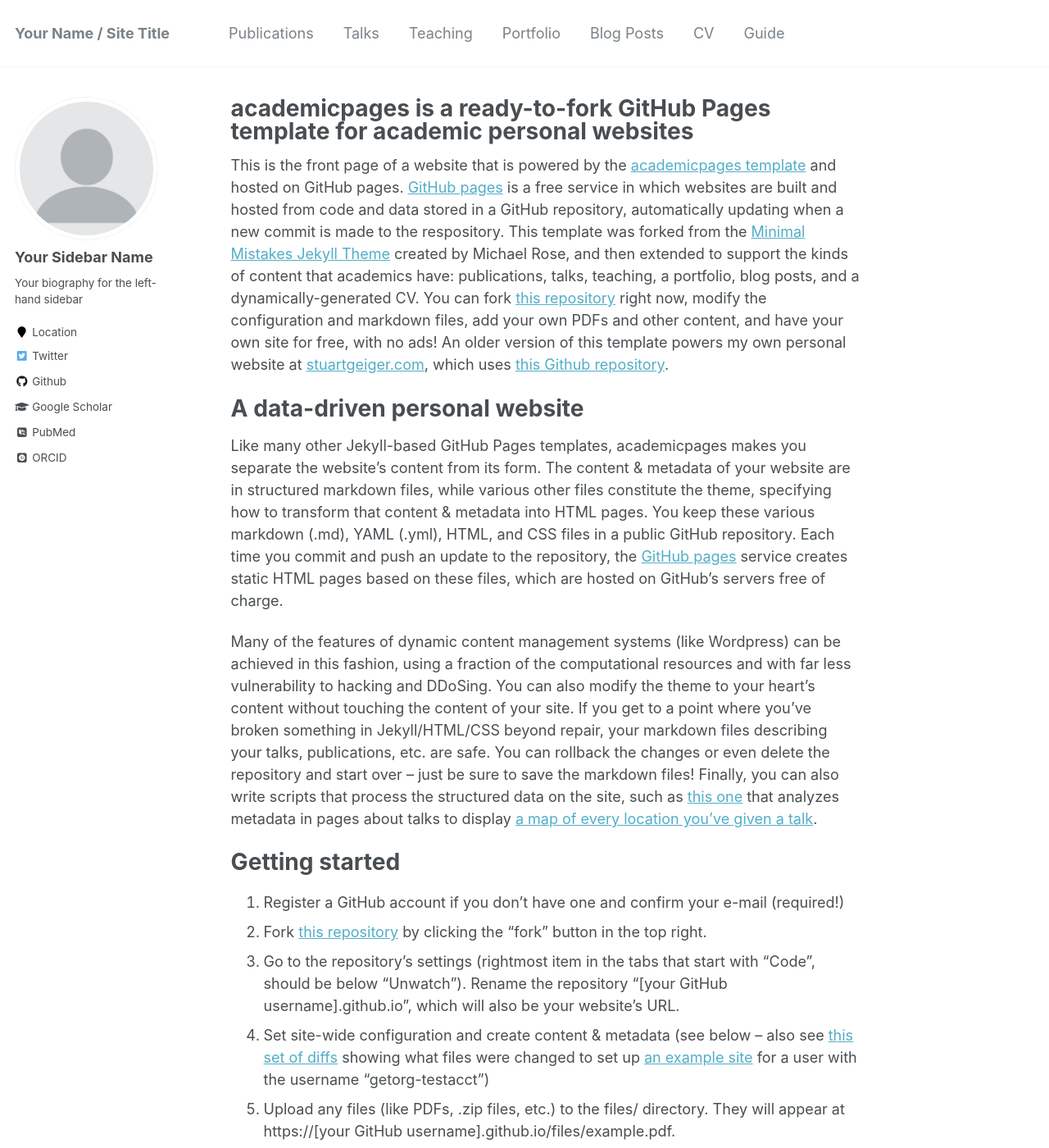
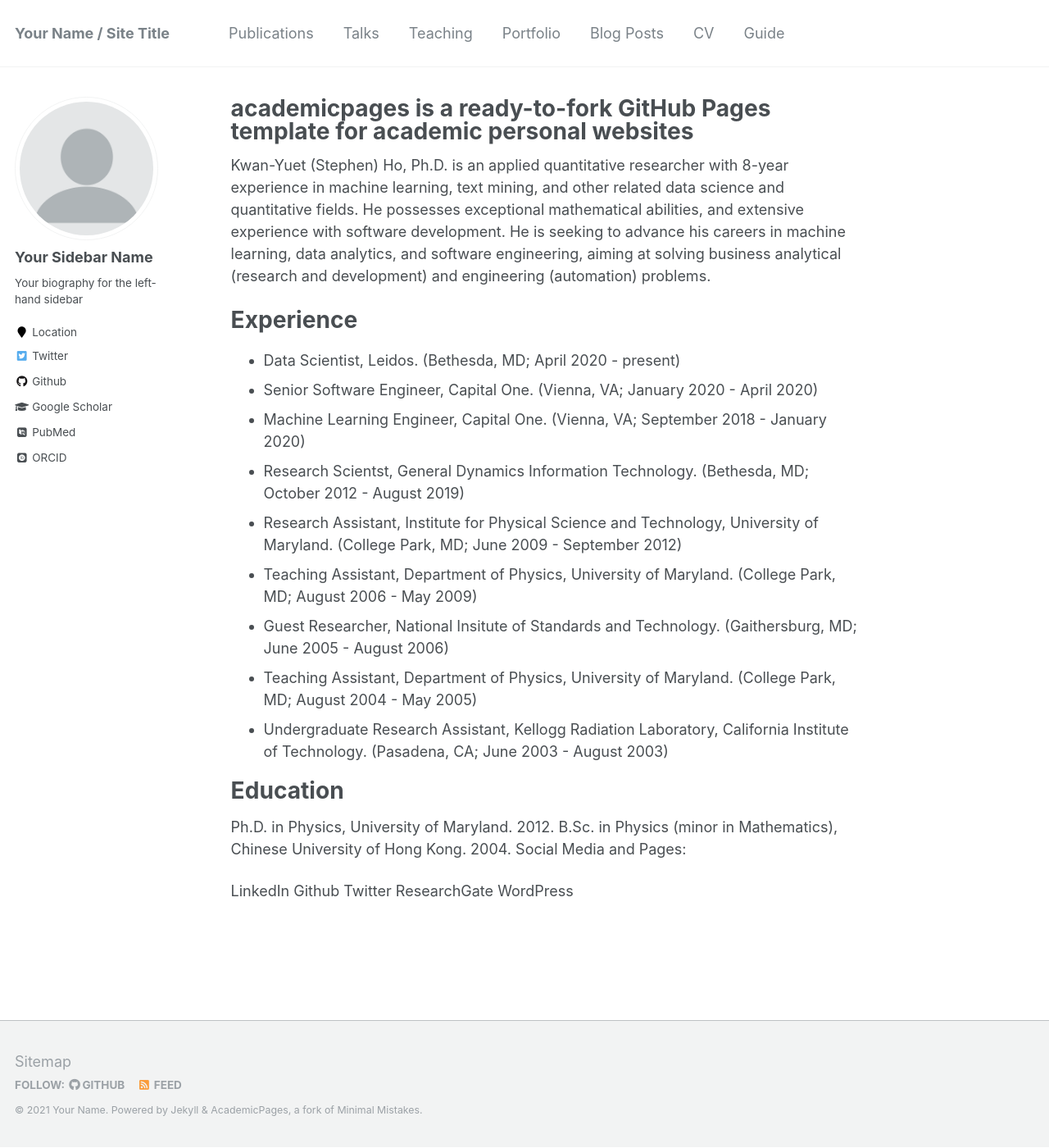
Before and after one commit to stephenhky/stephenhky.github.io, a Jekyll site: the page built from _pages/about.md, in a window 1280 px wide and 1400 px high. Shown: the whole window at 82% size. Built offline with Jekyll 4.4.1, drawn with Linux system fonts in a browser that asks for light colours; some web fonts are replaced; some of the changed text lies outside the part shown.

Commit message:
about me

```diff
--- a/_pages/about.md
+++ b/_pages/about.md
@@ -8,43 +8,28 @@ redirect_from:
   - /about.html
 ---
 
-This is the front page of a website that is powered by the [academicpages template](https://github.com/academicpages/academicpages.github.io) and hosted on GitHub pages. [GitHub pages](https://pages.github.com) is a free service in which websites are built and hosted from code and data stored in a GitHub repository, automatically updating when a new commit is made to the respository. This template was forked from the [Minimal Mistakes Jekyll Theme](https://mmistakes.github.io/minimal-mistakes/) created by Michael Rose, and then extended to support the kinds of content that academics have: publications, talks, teaching, a portfolio, blog posts, and a dynamically-generated CV. You can fork [this repository](https://github.com/academicpages/academicpages.github.io) right now, modify the configuration and markdown files, add your own PDFs and other content, and have your own site for free, with no ads! An older version of this template powers my own personal website at [stuartgeiger.com](http://stuartgeiger.com), which uses [this Github repository](https://github.com/staeiou/staeiou.github.io).
+Kwan-Yuet (Stephen) Ho, Ph.D. is an applied quantitative researcher with 8-year experience in machine learning, text mining, and other related data science and quantitative fields. He possesses exceptional mathematical abilities, and extensive experience with software development. He is seeking to advance his careers in machine learning, data analytics, and software engineering, aiming at solving business analytical (research and development) and engineering (automation) problems.
 
-A data-driven personal website
-======
-Like many other Jekyll-based GitHub Pages templates, academicpages makes you separate the website's content from its form. The content & metadata of your website are in structured markdown files, while various other files constitute the theme, specifying how to transform that content & metadata into HTML pages. You keep these various markdown (.md), YAML (.yml), HTML, and CSS files in a public GitHub repository. Each time you commit and push an update to the repository, the [GitHub pages](https://pages.github.com/) service creates static HTML pages based on these files, which are hosted on GitHub's servers free of charge.
+# Experience
 
-Many of the features of dynamic content management systems (like Wordpress) can be achieved in this fashion, using a fraction of the computational resources and with far less vulnerability to hacking and DDoSing. You can also modify the theme to your heart's content without touching the content of your site. If you get to a point where you've broken something in Jekyll/HTML/CSS beyond repair, your markdown files describing your talks, publications, etc. are safe. You can rollback the changes or even delete the repository and start over -- just be sure to save the markdown files! Finally, you can also write scripts that process the structured data on the site, such as [this one](https://github.com/academicpages/academicpages.github.io/blob/master/talkmap.ipynb) that analyzes metadata in pages about talks to display [a map of every location you've given a talk](https://academicpages.github.io/talkmap.html).
+- Data Scientist, Leidos. (Bethesda, MD; April 2020 - present)
+- Senior Software Engineer, Capital One. (Vienna, VA; January 2020 - April 2020)
+- Machine Learning Engineer, Capital One. (Vienna, VA; September 2018 - January 2020)
+- Research Scientst, General Dynamics Information Technology. (Bethesda, MD; October 2012 - August 2019)
+- Research Assistant, Institute for Physical Science and Technology, University of Maryland. (College Park, MD; June 2009 - September 2012)
+- Teaching Assistant, Department of Physics, University of Maryland. (College Park, MD; August 2006 - May 2009)
+- Guest Researcher, National Insitute of Standards and Technology. (Gaithersburg, MD; June 2005 - August 2006)
+- Teaching Assistant, Department of Physics, University of Maryland. (College Park, MD; August 2004 - May 2005)
+- Undergraduate Research Assistant, Kellogg Radiation Laboratory, California Institute of Technology. (Pasadena, CA; June 2003 - August 2003)
 
-Getting started
-======
-1. Register a GitHub account if you don't have one and confirm your e-mail (required!)
-1. Fork [this repository](https://github.com/academicpages/academicpages.github.io) by clicking the "fork" button in the top right.
-1. Go to the repository's settings (rightmost item in the tabs that start with "Code", should be below "Unwatch"). Rename the repository "[your GitHub username].github.io", which will also be your website's URL.
-1. Set site-wide configuration and create content & metadata (see below -- also see [this set of diffs](http://archive.is/3TPas) showing what files were changed to set up [an example site](https://getorg-testacct.github.io) for a user with the username "getorg-testacct")
-1. Upload any files (like PDFs, .zip files, etc.) to the files/ directory. They will appear at https://[your GitHub username].github.io/files/example.pdf.
-1. Check status by going to the repository settings, in the "GitHub pages" section
+# Education
 
-Site-wide configuration
-------
-The main configuration file for the site is in the base directory in [_config.yml](https://github.com/academicpages/academicpages.github.io/blob/master/_config.yml), which defines the content in the sidebars and other site-wide features. You will need to replace the default variables with ones about yourself and your site's github repository. The configuration file for the top menu is in [_data/navigation.yml](https://github.com/academicpages/academicpages.github.io/blob/master/_data/navigation.yml). For example, if you don't have a portfolio or blog posts, you can remove those items from that navigation.yml file to remove them from the header.
+Ph.D. in Physics, University of Maryland. 2012.
+B.Sc. in Physics (minor in Mathematics), Chinese University of Hong Kong. 2004.
+Social Media and Pages:
 
-Create content & metadata
-------
-For site content, there is one markdown file for each type of content, which are stored in directories like _publications, _talks, _posts, _teaching, or _pages. For example, each talk is a markdown file in the [_talks directory](https://github.com/academicpages/academicpages.github.io/tree/master/_talks). At the top of each markdown file is structured data in YAML about the talk, which the theme will parse to do lots of cool stuff. The same structured data about a talk is used to generate the list of talks on the [Talks page](https://academicpages.github.io/talks), each [individual page](https://academicpages.github.io/talks/2012-03-01-talk-1) for specific talks, the talks section for the [CV page](https://academicpages.github.io/cv), and the [map of places you've given a talk](https://academicpages.github.io/talkmap.html) (if you run this [python file](https://github.com/academicpages/academicpages.github.io/blob/master/talkmap.py) or [Jupyter notebook](https://github.com/academicpages/academicpages.github.io/blob/master/talkmap.ipynb), which creates the HTML for the map based on the contents of the _talks directory).
-
-**Markdown generator**
-
-I have also created [a set of Jupyter notebooks](https://github.com/academicpages/academicpages.github.io/tree/master/markdown_generator
-) that converts a CSV containing structured data about talks or presentations into individual markdown files that will be properly formatted for the academicpages template. The sample CSVs in that directory are the ones I used to create my own personal website at stuartgeiger.com. My usual workflow is that I keep a spreadsheet of my publications and talks, then run the code in these notebooks to generate the markdown files, then commit and push them to the GitHub repository.
-
-How to edit your site's GitHub repository
-------
-Many people use a git client to create files on their local computer and then push them to GitHub's servers. If you are not familiar with git, you can directly edit these configuration and markdown files directly in the github.com interface. Navigate to a file (like [this one](https://github.com/academicpages/academicpages.github.io/blob/master/_talks/2012-03-01-talk-1.md) and click the pencil icon in the top right of the content preview (to the right of the "Raw | Blame | History" buttons). You can delete a file by clicking the trashcan icon to the right of the pencil icon. You can also create new files or upload files by navigating to a directory and clicking the "Create new file" or "Upload files" buttons.
-
-Example: editing a markdown file for a talk
-![Editing a markdown file for a talk](/images/editing-talk.png)
-
-For more info
-------
-More info about configuring academicpages can be found in [the guide](https://academicpages.github.io/markdown/). The [guides for the Minimal Mistakes theme](https://mmistakes.github.io/minimal-mistakes/docs/configuration/) (which this theme was forked from) might also be helpful.
+LinkedIn
+Github
+Twitter
+ResearchGate
+WordPress
```
